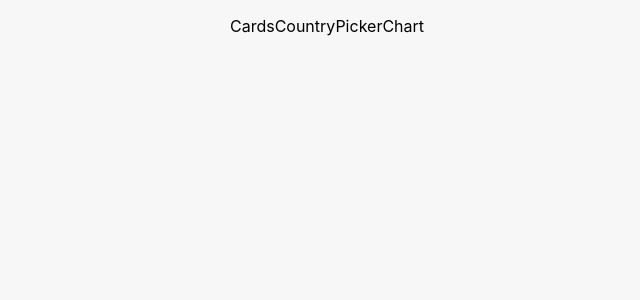
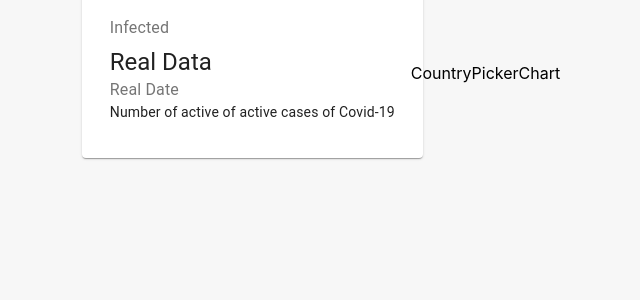
Before and after one commit to coryrosser/tracker-app, a React (Create React App) app: page / in a window 1280 px wide. Shown: the top 300 px of the page, without its empty margins (313-953 px from the left). Built offline with nearby package versions, Linux system fonts and the light colour scheme; no server answers.

Commit message:
cards begin

```diff
--- a/package.json
+++ b/package.json
@@ -3,6 +3,7 @@
   "version": "0.1.0",
   "private": true,
   "dependencies": {
+    "@material-ui/core": "^4.11.0",
     "@testing-library/jest-dom": "^5.11.4",
     "@testing-library/react": "^11.1.0",
     "@testing-library/user-event": "^12.1.10",
--- a/src/App.js
+++ b/src/App.js
@@ -5,15 +5,20 @@
 
 class App extends React.Component {
 
+  state = {
+    data: {},
+  }
+
   async componentDidMount() {
-    const data = await fetchData()
+    const fetchedData = await fetchData()
 
-    console.log(data)
+    this.setState({data: fetchedData});
   }
   render() {
+    const { data } = this.state;
     return (
       <div className={styles.container}>
-        <Cards />
+        <Cards data={ data }/>
         <CountryPicker />
         <Chart />
       </div>
--- a/src/components/Cards/Cards.jsx
+++ b/src/components/Cards/Cards.jsx
@@ -1,8 +1,22 @@
 import React from 'react';
+import { Card, CardContent, Typography, Grid} from '@material-ui/core'
+import styles from './Cards.module.css'
 
-const Cards = () => {
+const Cards = (props) => {
+  console.log(props)
   return (
-    <p> Cards </p>
+    <div className={styles.container}>
+      <Grid container spacing={3} justify='center'>
+        <Grid item component={Card}>
+          <CardContent>
+            <Typography color="textSecondary" gutterBottom>Infected</Typography>
+            <Typography variant='h5'>Real Data</Typography>
+            <Typography color='textSecondary'>Real Date</Typography>
+            <Typography variant='body2'>Number of active of active cases of Covid-19</Typography>
+          </CardContent>
+        </Grid>
+      </Grid>
+    </div>
   )
 }
 export default Cards
```
Also changed, not shown: 1 other file (tests, documents, lock files or other folders).
